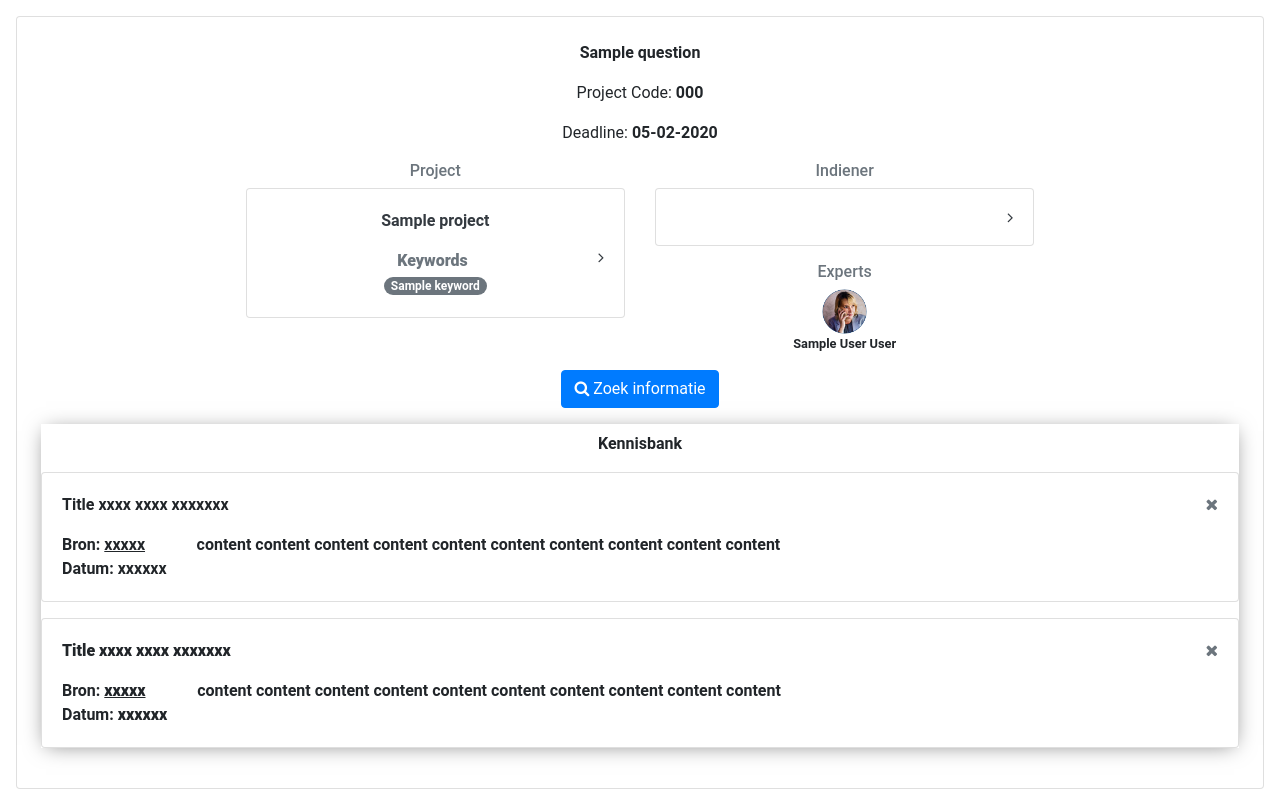
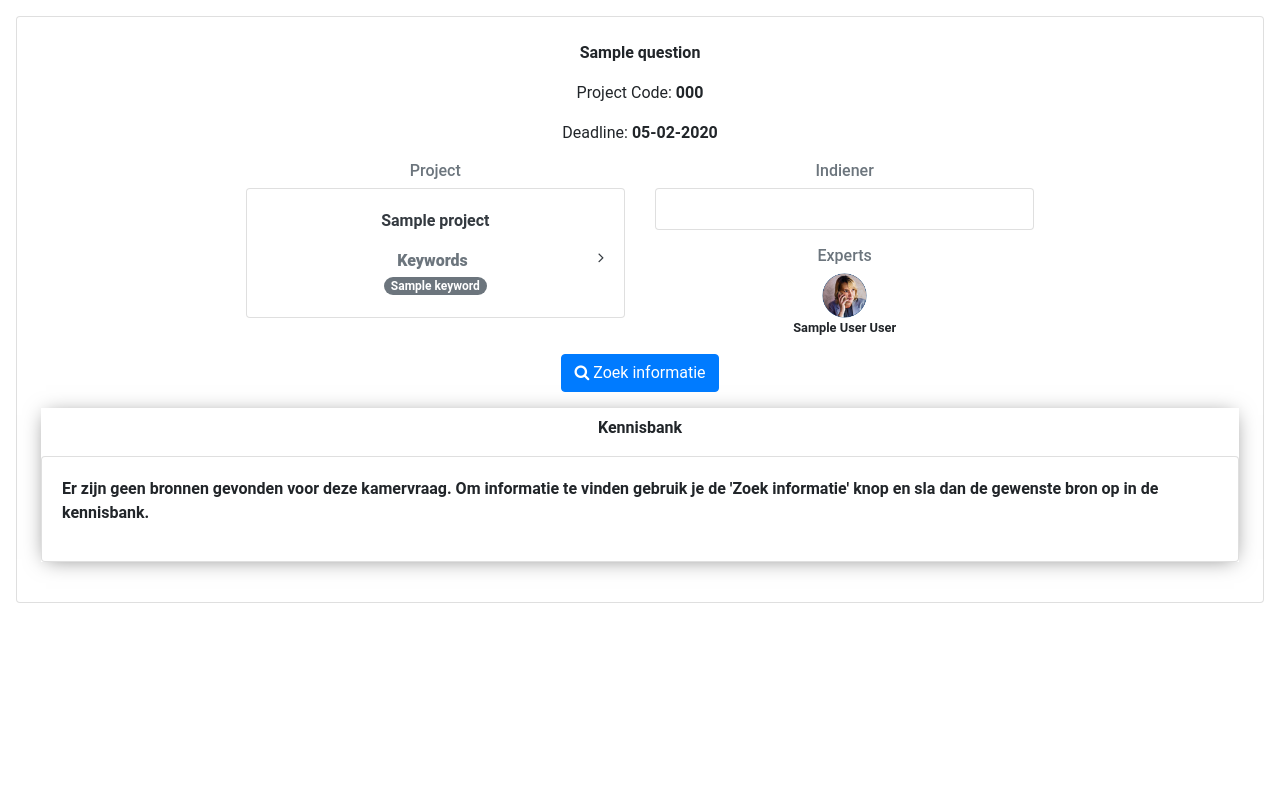
Before and after one commit to Pieterzalis/data-system-project, a PHP site: page /overzicht-detail.php?id=1 in a window 1280 px wide. After the commit the page ends 603 px from the top, so only its background shows below. Run offline with PHP 8.4, Linux system fonts and the light colour scheme; tables that the repository leaves empty or names only in its code hold one stand-in row (values such as "Sample post"); some libraries are stand-ins or nearby versions.

Commit message:
List sources dynamically for individual question

```diff
--- a/website/overzicht-detail.php
+++ b/website/overzicht-detail.php
@@ -24,6 +24,8 @@
 // Deadline
 $date_letter_dutch = date('d-m-Y', strtotime($a['project_date_letter']));
 $date_deadline = date('d-m-Y', strtotime($date_letter_dutch . "+3 week"));
+
+$sources = DB::query("SELECT * FROM `source` WHERE source_question_id = ".$id."  AND source_active=1");
 
 ?>
 <!DOCTYPE html>
@@ -83,8 +85,6 @@
                     <h6 class="text-secondary">Indiener</h6>
                     <div class="card">
                         <div class="card-body w-100 d-flex align-items-center">
-<!--                            <a href="#"-->
-<!--                               class="w-100 d-flex align-items-center">-->
                                 <div class="flex-none avatar avatar-md">
                                     <h5 style="display:flex; align-items: center; margin-bottom: 0;"><?php echo $a['party_name'] ?></h5>
                                 </div>
@@ -92,11 +92,8 @@
                                     <p class="mb-0 pl-3"><?php echo $a['indiener_fullname'] ?></p>
                                 </div>
                                 <div class="flex-none">
-                                    <i class="fa fa-angle-right text-dark"
-                                       style="float:right"
-                                       aria-hidden="true"></i>
                                 </div>
-<!--                            </a>-->
+
                         </div>
                     </div>
                     <h6 class="text-secondary mt-3">Experts</h6>
@@ -125,13 +122,23 @@
             <p class="m-3" style="padding-top:8px;">Kennisbank</p>
             <div class="card-list">
 
+                <?php if (empty($sources)) { ?>
                     <div class="card mb-3 text-left">
                         <div class="card-body">
                             <div class="d-flex">
                                 <div class="flex-1 title">
-                                <p>
-                                    Title xxxx xxxx xxxxxxx
-                                </p>
+                                    <p>Er zijn geen bronnen gevonden voor deze kamervraag. Om informatie te vinden gebruik je de 'Zoek informatie' knop en sla dan de gewenste bron op in de kennisbank.</p>
+                                </div>
+                            </div>
+                        </div>
+                    </div>
+                <?php } else { ?>
+                    <?php foreach ($sources as $source) { ?>
+                        <div class="card mb-3 text-left">
+                            <div class="card-body">
+                                <div class="d-flex">
+                                    <div class="flex-1 title">
+                                        <p>Titel: <?= $source['source_title'] ?></p>
                                     </div>
                                     <div class="flex-none">
                                         <a href=""
@@ -144,41 +151,44 @@
                                 </div>
                                 <div class="row">
                                     <div class="col-md-auto info">
-                                Bron: <u>xxxxx</u>
+                                        Bron: <a href="<?= $source['source_url'] ?>" target="_blank"><u><?= $source['source_outlet'] ?></u></a>
                                         <br>
-                                Datum: xxxxxx
+                                        Datum: <?= $source['source_date_published'] ?>
                                     </div>
-                            <div class="col-md content">content content content content content content content content content content </div>
+                                    <div class="col-md content"><?= $source['source_snippet']  ?></div>
                                 </div>
                             </div>
                         </div>
-                <div class="card mb-3 text-left">
-                    <div class="card-body">
-                        <div class="d-flex">
-                            <div class="flex-1 title">
-                                <p>
-                                    <strong>Title xxxx xxxx xxxxxxx</strong>
-                                </p>
-                            </div>
-                            <div class="flex-none">
-                                <a href=""
-                                   class="card-close-btn text-secondary">
-                                    <!-- close -->
-                                    <i class="fa fa-close"
-                                       aria-hidden="true"></i>
-                                </a>
-                            </div>
-                        </div>
-                        <div class="row">
-                            <div class="col-md-auto info">
-                                Bron: <strong><u>xxxxx</u></strong>
-                                <br>
-                                Datum: <strong>xxxxxx</strong>
-                            </div>
-                            <div class="col-md content">content content content content content content content content content content </div>
-                        </div>
-                    </div>
-                </div>
+                        <?php } ?>
+                <?php } ?>
+<!--                <div class="card mb-3 text-left">-->
+<!--                    <div class="card-body">-->
+<!--                        <div class="d-flex">-->
+<!--                            <div class="flex-1 title">-->
+<!--                                <p>-->
+<!--                                    <strong>Title xxxx xxxx xxxxxxx</strong>-->
+<!--                                </p>-->
+<!--                            </div>-->
+<!--                            <div class="flex-none">-->
+<!--                                <a href=""-->
+<!--                                   class="card-close-btn text-secondary">-->
+<!--                                    <!-- close -->
+<!--                                    <i class="fa fa-close"-->
+<!--                                       aria-hidden="true"></i>-->
+<!--                                </a>-->
+<!--                            </div>-->
+<!--                        </div>-->
+<!--                        <div class="row">-->
+<!--                            <div class="col-md-auto info">-->
+<!--                                Bron: <strong><u>xxxxx</u></strong>-->
+<!--                                <br>-->
+<!--                                Datum: <strong>xxxxxx</strong>-->
+<!--                            </div>-->
+<!--                            <div class="col-md content">content content content content content content content content content content </div>-->
+<!--                        </div>-->
+<!--                    </div>-->
+<!--                </div>-->
+
             </div>
         </div>
     </div>
```
Lines whose indentation alone changed are shown as unchanged.
